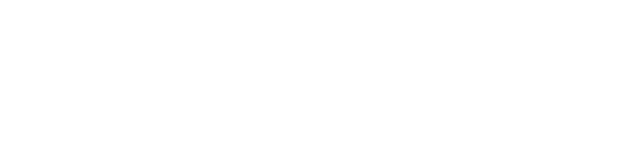
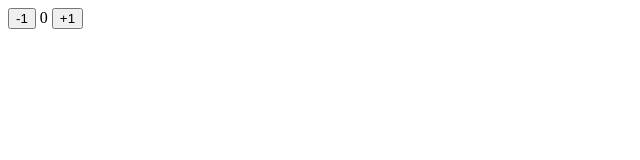
Before and after one commit to ErihKoh/goit-js-hw-07, a plain HTML site: page 04-task.html in a window 1280 px wide. Shown: the whole page, without its empty margins (0-640 px from the left). Drawn offline with Linux system fonts and the light colour scheme.

Commit message:
start task 4

```diff
--- a/04-task.html
+++ b/04-task.html
@@ -7,6 +7,11 @@
   </head>
 
   <body>
+    <div id="counter">
+      <button type="button" data-action="decrement">-1</button>
+      <span id="value">0</span>
+      <button type="button" data-action="increment">+1</button>
+    </div>
     <script src="./js/task-4.js" type="module"></script>
   </body>
 </html>
```
